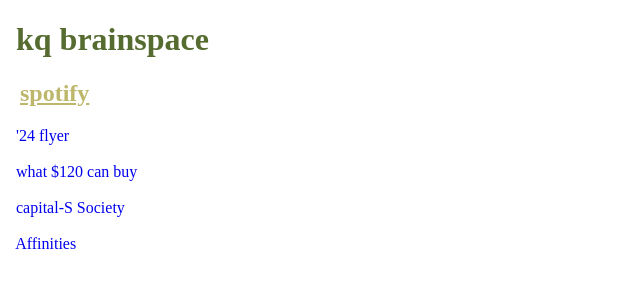
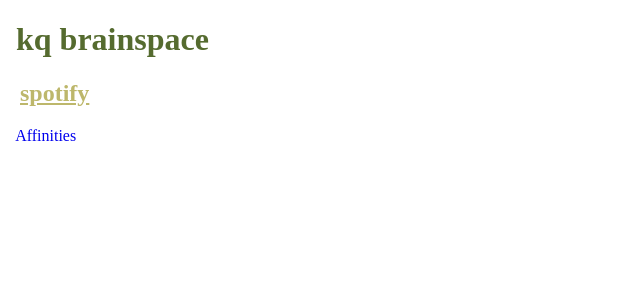
Before and after one commit to k3qing/kqbrainspace, a plain HTML site: page index.html in a window 1280 px wide. Shown: the whole page, without its empty margins (0-640 px from the left). Drawn offline with Linux system fonts and the light colour scheme.

Commit message:
Update index.html

```diff
--- a/index.html
+++ b/index.html
@@ -9,19 +9,7 @@
 		<h2> &nbsp; <a href= "https://open.spotify.com/user/d46hzid2vqvts1aw22oykodgg?si=b9fd16c4d23a4558" style= "color: DarkKhaki"> spotify </a></h2>
 
 
-	<head>
-			<div>
-			&nbsp <a href= "in-n-out.html" style="text-decoration: none"> '24 flyer </a>
-			</div>
-			<br>
-			<div>
-			&nbsp <a href= "greyhound.html" style="text-decoration: none"> what $120 can buy </a>
-			</div>
-			<br>
-			<div>
-			&nbsp <a href= "bigSociety.html" style="text-decoration: none"> capital-S Society </a>
-			</div>
-			<br>
+	</head>
 			<div>
 			&nbsp <a href= "affinities.html" style="text-decoration: none"> Affinities </a>
 			</div>
```
